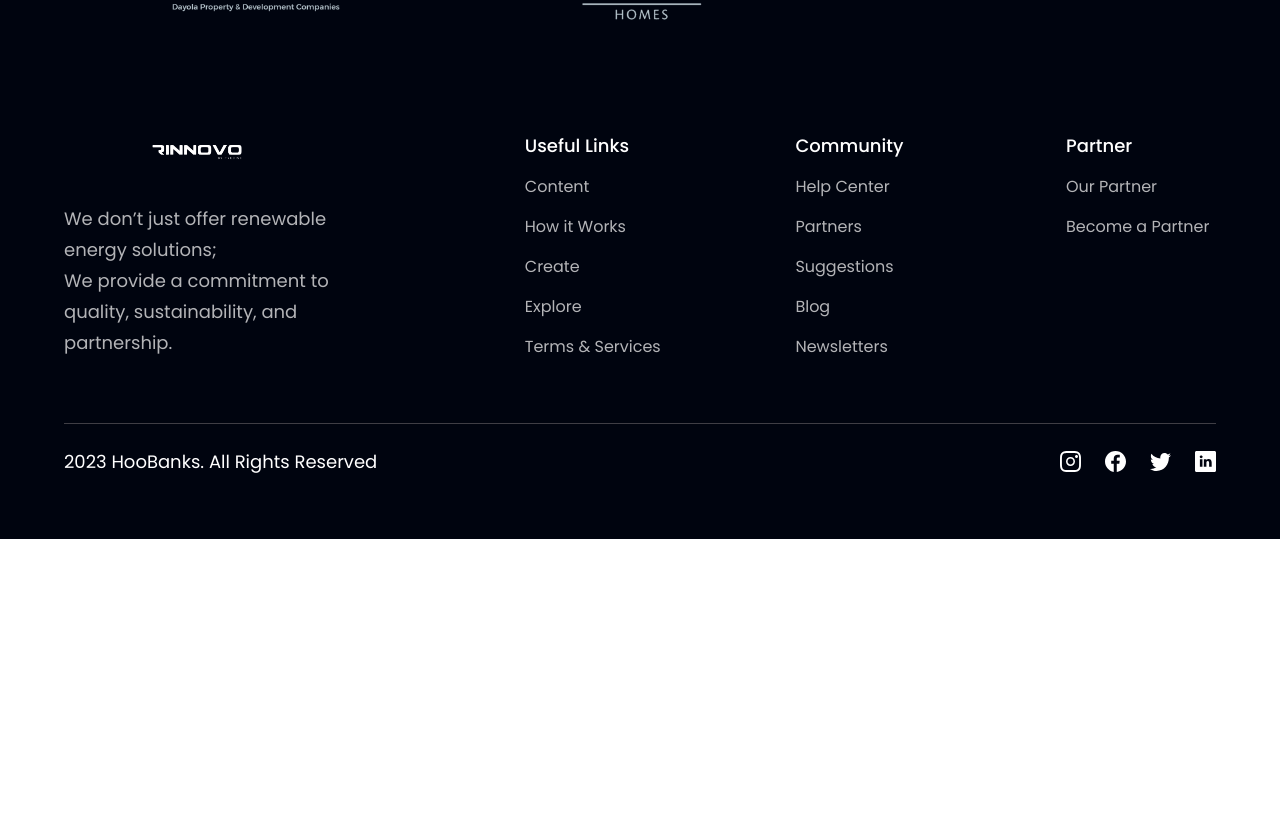
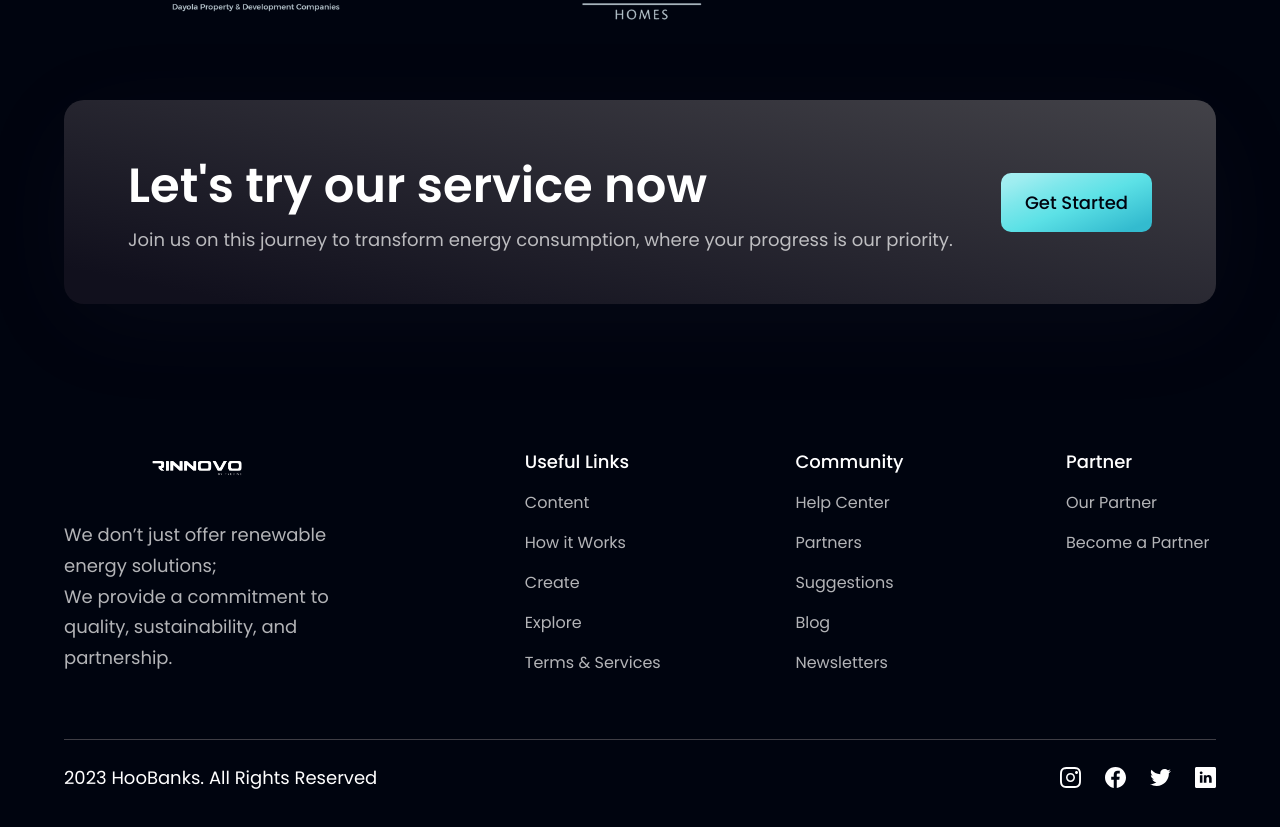
Before and after one commit to ZoDD-Script/Rinnovo, a React (Vite) app: page / in a window 1280 px wide. Shown: the part 4217-5044 px from the top of the page. Before the commit the page ends 4756 px from the top, so only its background shows below. Built offline with nearby package versions, Linux system fonts and the light colour scheme.

Commit message:
add: fix deploy

```diff
--- a/src/App.jsx
+++ b/src/App.jsx
@@ -8,7 +8,7 @@ import {
   CardDeal,
   Testimonials,
   Clients,
-  // CTA,
+  CTA,
   Footer
 } from "./component"
 
@@ -34,7 +34,7 @@ const App = () =>  (
         <CardDeal />
         <Testimonials />
         <Clients />
-        {/* <CTA /> */}
+        <CTA />
         <Footer />
       </div>
     </div>
--- a/src/component/index.js
+++ b/src/component/index.js
@@ -3,11 +3,11 @@ import Billing from "./Billing";
 import CardDeal from "./CardDeal";
 import Business from "./Business";
 import Clients from "./Clients";
-// import CTA from "./CTA";
 import Stats from "./Stats";
+import CTA from "./CTA";
+import Testimonials from "./Testimonials";
 import Footer from "./Footer";
 import Hero from "./Hero";
-import Testimonials from "./Testimonials";
 
 export {
   Navbar,
@@ -15,7 +15,7 @@ export {
   CardDeal,
   Business,
   Clients,
-  // CTA,
+  CTA,
   Stats,
   Testimonials,
   Footer,
```
